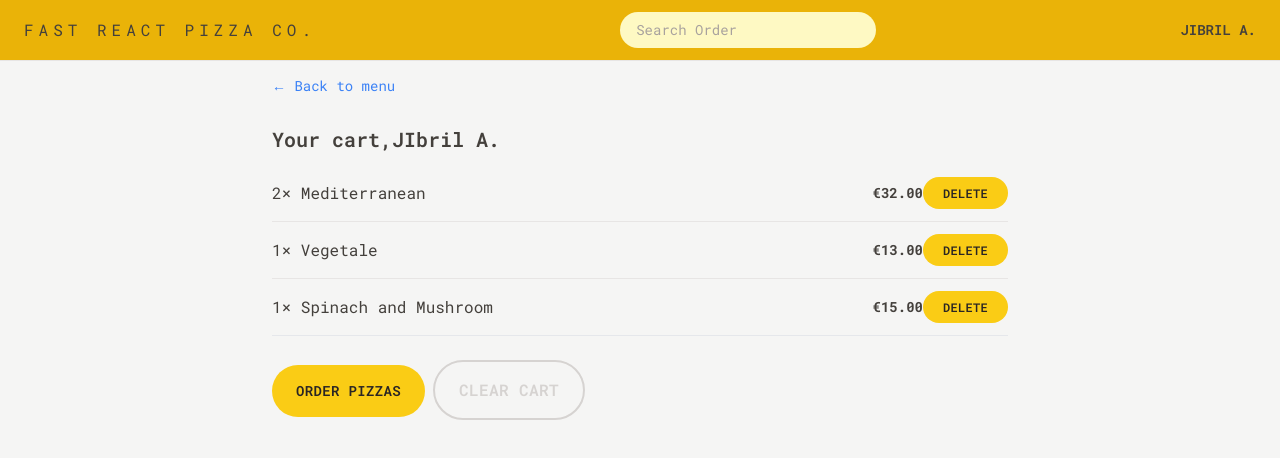
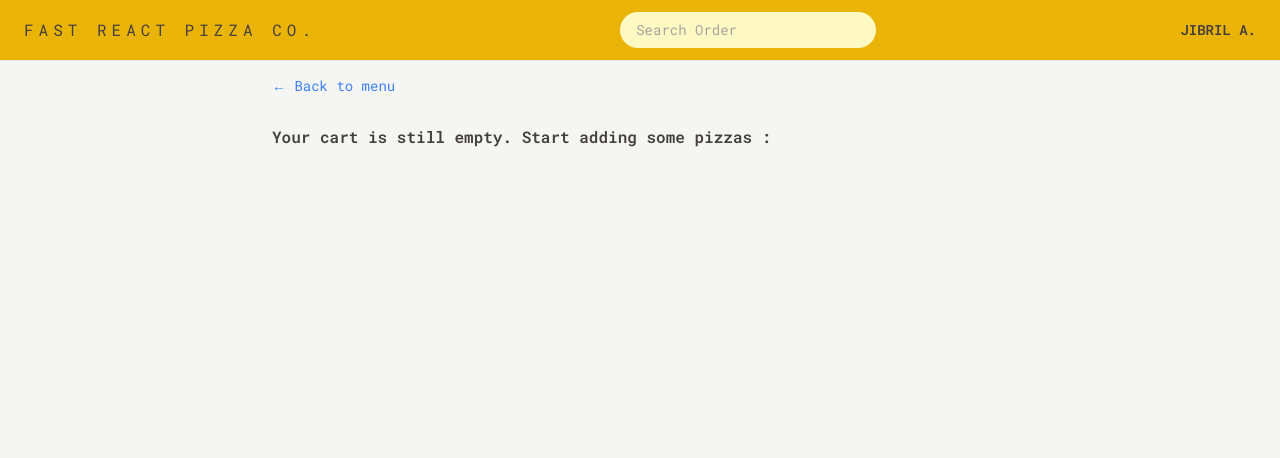
Before and after one commit to jibrilarbicho/React-Advanced-Concepts, a React (Vite) app in the folder fast-react-pizza/: page /cart in a window 1280 px wide. Shown: the top 458 px of the page. Built offline with nearby package versions, Linux system fonts and the light colour scheme.

Commit message:
Building Cart Page

```diff
--- a/fast-react-pizza/src/features/cart/Cart.jsx
+++ b/fast-react-pizza/src/features/cart/Cart.jsx
@@ -2,36 +2,17 @@
 import LinkButton from '../../ui/LinkButton';
 import Button from '../../ui/Button';
 import CartItem from './CartItem';
-import { useSelector } from 'react-redux';
+import { useDispatch, useSelector } from 'react-redux';
+import { ClearCart } from './CartSlice';
+import EmptyCart from './EmptyCart';
 
-const fakeCart = [
-  {
-    pizzaId: 12,
-    name: 'Mediterranean',
-    quantity: 2,
-    unitPrice: 16,
-    totalPrice: 32,
-  },
-  {
-    pizzaId: 6,
-    name: 'Vegetale',
-    quantity: 1,
-    unitPrice: 13,
-    totalPrice: 13,
-  },
-  {
-    pizzaId: 11,
-    name: 'Spinach and Mushroom',
-    quantity: 1,
-    unitPrice: 15,
-    totalPrice: 15,
-  },
-];
 
 function Cart() {
-  const cart = fakeCart;
+
+  const cart = useSelector(state=>state.cart.cart);
   const username=useSelector(state=>state.user.username)
-
+const dispatch =useDispatch()
+if(!cart.length) return <EmptyCart />
   return (
     <div className='px-4 py-3'>
      <LinkButton to="/menu">&larr; Back to menu</LinkButton>
@@ -40,7 +21,7 @@
 <ul className='divide-y divide-stone-200 border-b mt-3'>{cart.map(item=><CartItem item={item} key={item.key} />)}</ul>
       <div className='mt-6 space-x-2'>
         <Button to="/order/new" type="primary">Order pizzas</Button>
-        <Button type="secondary">Clear cart</Button>
+        <Button type="secondary" onClick={()=>dispatch(ClearCart())}>Clear cart</Button>
       </div>
     </div>
   );
--- a/fast-react-pizza/src/features/cart/EmptyCart.jsx
+++ b/fast-react-pizza/src/features/cart/EmptyCart.jsx
@@ -1,11 +1,12 @@
 import { Link } from 'react-router-dom';
+import LinkButton from '../../ui/LinkButton';
 
 function EmptyCart() {
   return (
-    <div>
-      <Link to="/menu">&larr; Back to menu</Link>
+    <div className='py-3 px-4'>
+    <LinkButton to="/menu">&larr; Back to menu</LinkButton>
 
-      <p>Your cart is still empty. Start adding some pizzas :)</p>
+      <p className='font-semibold mt-7'>Your cart is still empty. Start adding some pizzas :</p>
     </div>
   );
 }
```
